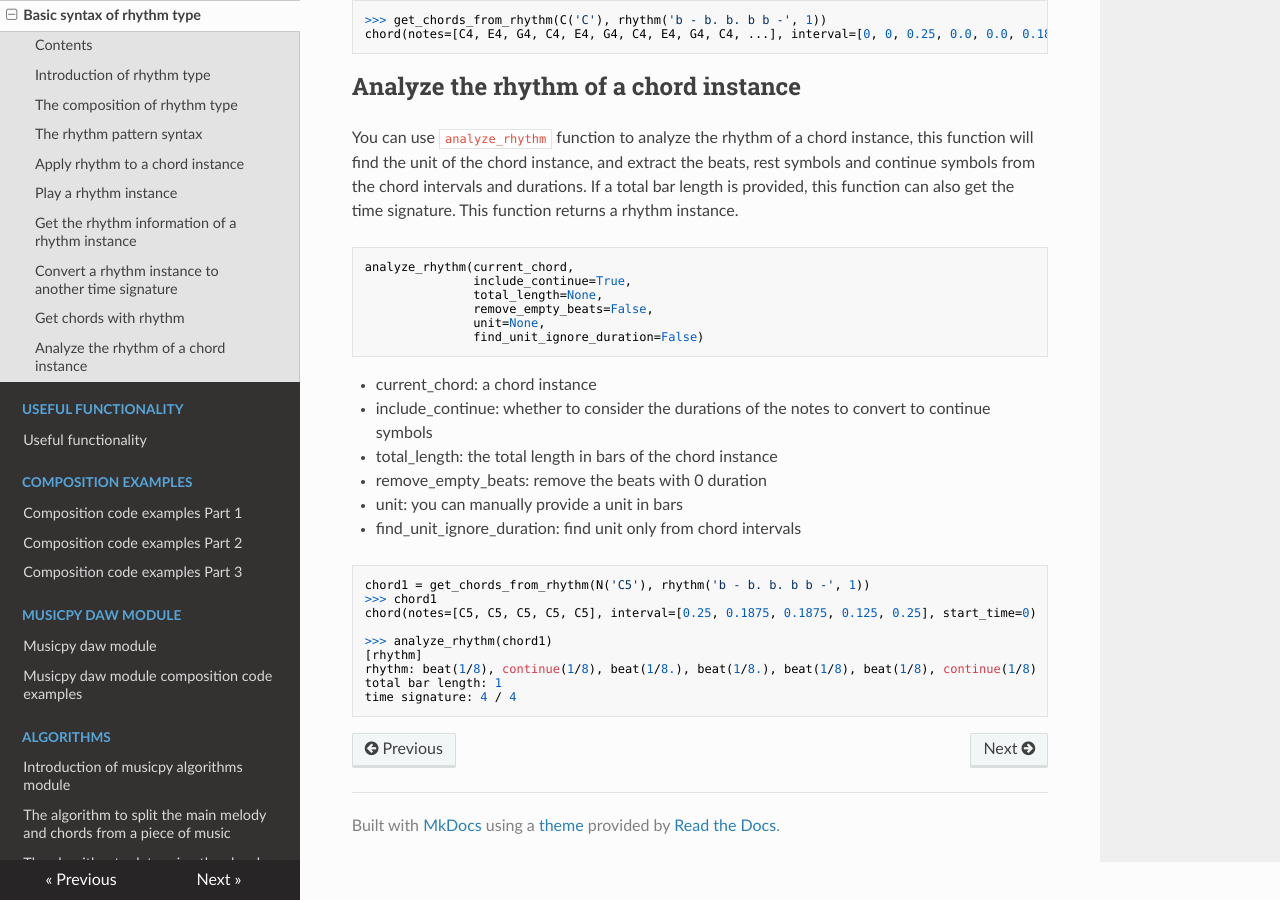
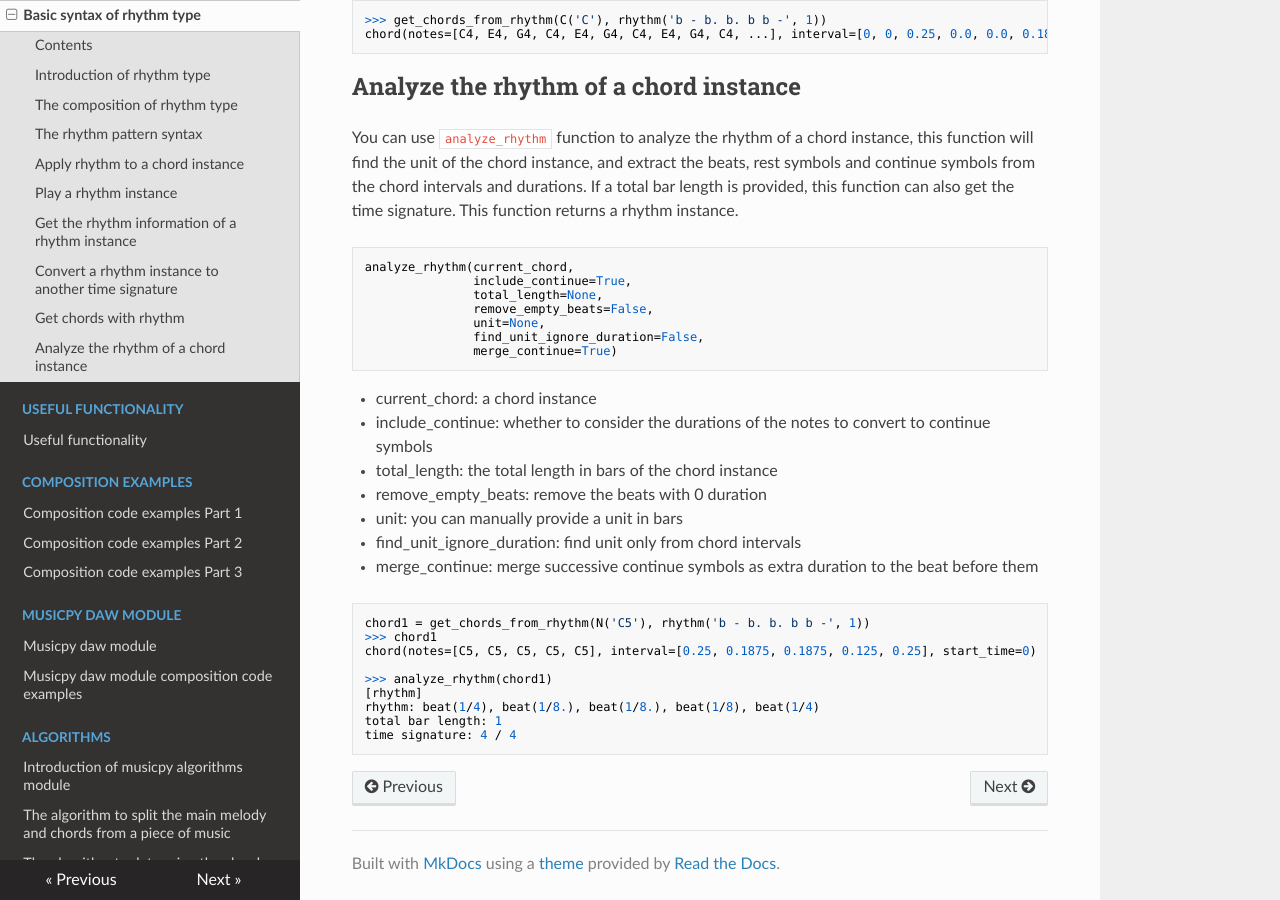
Before and after one commit to Rainbow-Dreamer/musicpy_docs, an MkDocs documentation site: the page built from docs/Basic syntax of rhythm type.md, in a window 1280 px wide and 900 px high, scrolled down 4361 px. Built offline with MkDocs 1.6.1, drawn with Linux system fonts in a browser that asks for light colours; nearby versions of some CDN libraries.

Commit message:
Update Basic syntax of rhythm type.md

````diff
--- a/docs/Basic syntax of rhythm type.md
+++ b/docs/Basic syntax of rhythm type.md
@@ -204,7 +204,8 @@ analyze_rhythm(current_chord,
                total_length=None,
                remove_empty_beats=False,
                unit=None,
-               find_unit_ignore_duration=False)
+               find_unit_ignore_duration=False,
+               merge_continue=True)
 ```
 
 * current_chord: a chord instance
@@ -213,6 +214,7 @@ analyze_rhythm(current_chord,
 * remove_empty_beats: remove the beats with 0 duration
 * unit: you can manually provide a unit in bars
 * find_unit_ignore_duration: find unit only from chord intervals
+* merge_continue: merge successive continue symbols as extra duration to the beat before them
 
 
 
@@ -223,7 +225,7 @@ chord(notes=[C5, C5, C5, C5, C5], interval=[0.25, 0.1875, 0.1875, 0.125, 0.25],
 
 >>> analyze_rhythm(chord1)
 [rhythm]
-rhythm: beat(1/8), continue(1/8), beat(1/8.), beat(1/8.), beat(1/8), beat(1/8), continue(1/8)
+rhythm: beat(1/4), beat(1/8.), beat(1/8.), beat(1/8), beat(1/4)
 total bar length: 1
 time signature: 4 / 4
 ```
````
